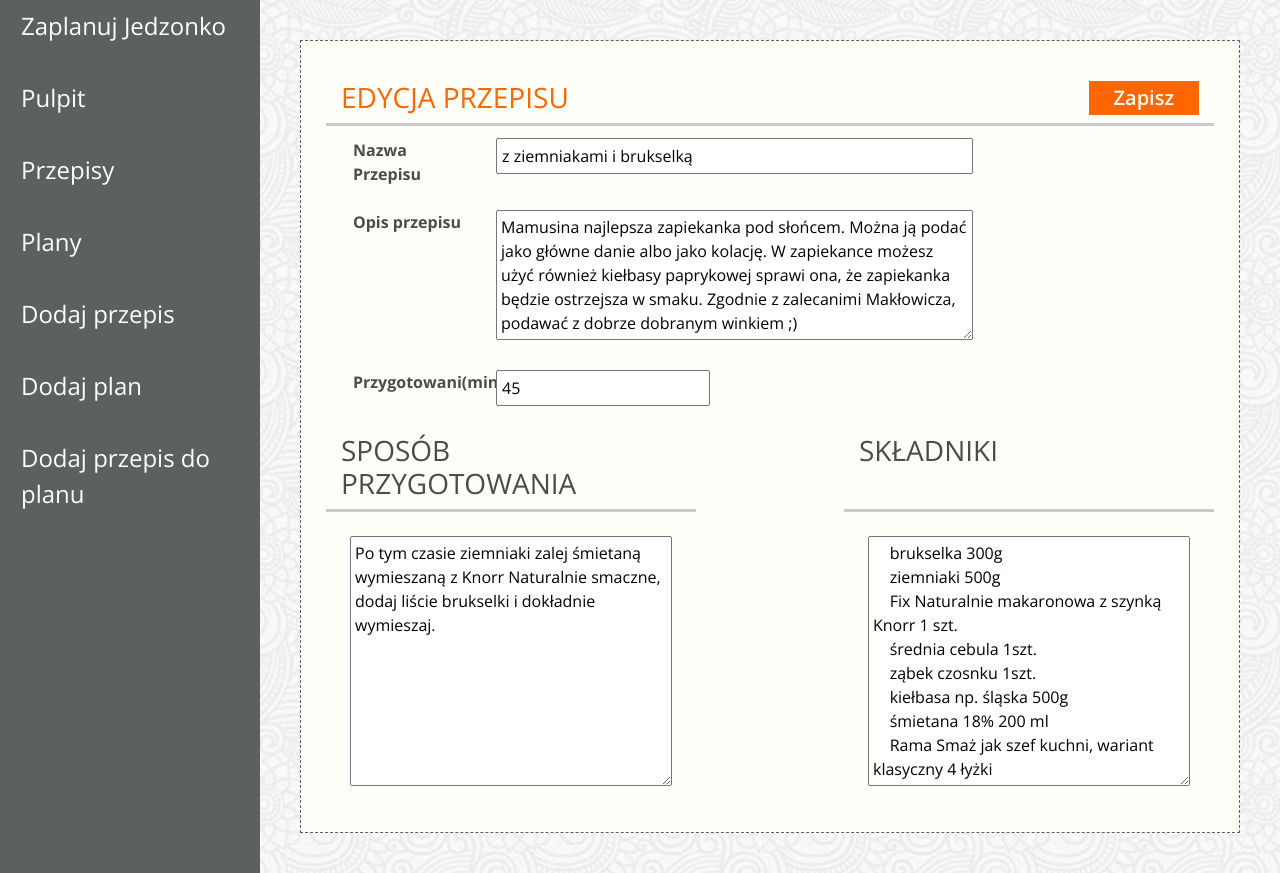
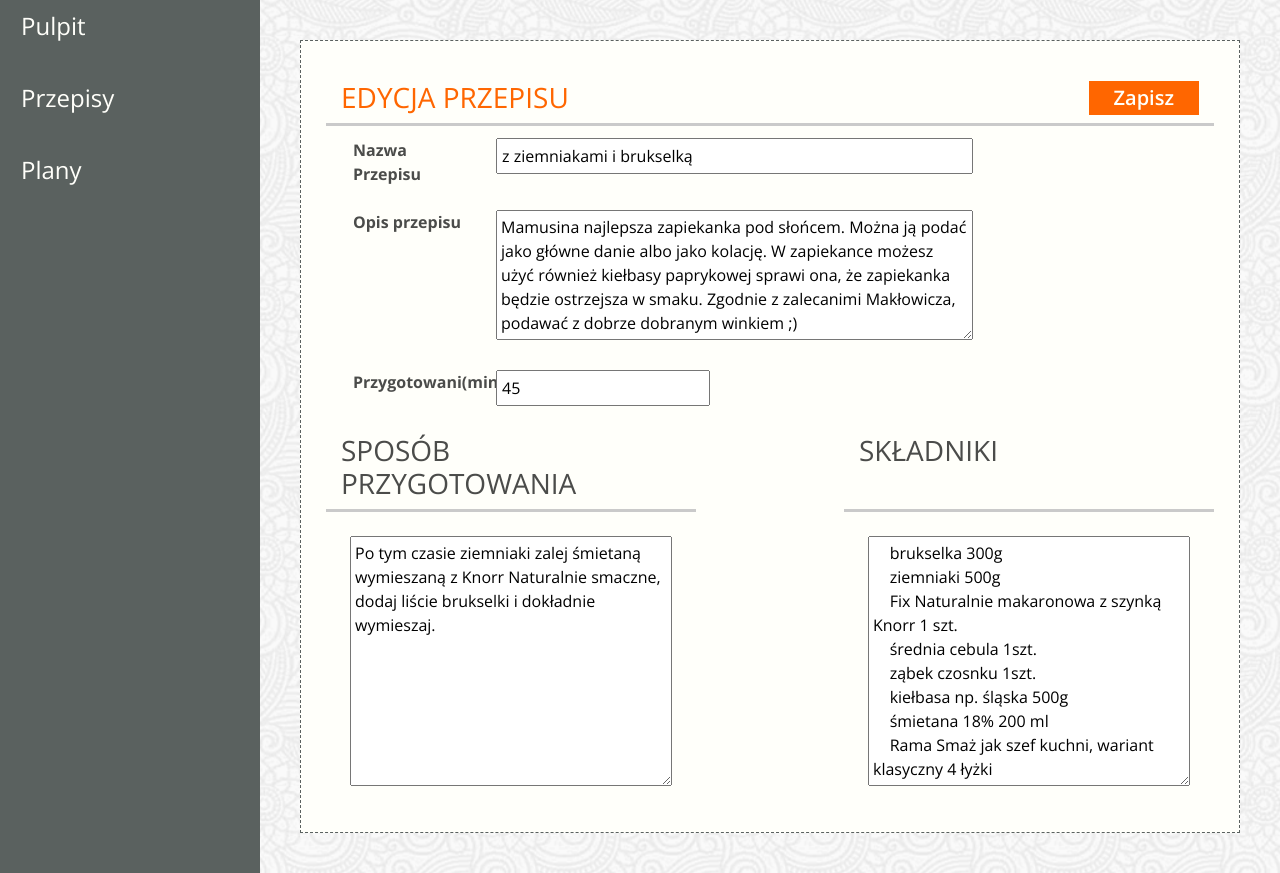
Before and after one commit to mateuszg1989/Jedzonko_scrum_project, a Django app: template jedzonko/templates/app-edit-recipe.html in a window 1280 px wide. Shown: the part 84-957 px from the top of the page. Run offline with Django 3.2, Linux system fonts and the light colour scheme; the template is opened without the code that fills it, so the values that code supplies are empty; some libraries are stand-ins or nearby versions; some web fonts are replaced.

Commit message:
poprawione 2.2 i zaczęte 2.5

```diff
--- a/jedzonko/templates/__base__.html
+++ b/jedzonko/templates/__base__.html
@@ -17,7 +17,7 @@
 <body>
     <header class="page-header">
         <nav class="navbar navbar-expand-lg justify-content-between">
-            <a href="/" class="navbar-brand main-logo main-logo-smaller">
+            <a href="{% url 'landing-page' %}" class="navbar-brand main-logo main-logo-smaller">
                 Zaplanuj <span>Jedzonko</span>
             </a>
          <div class="d-flex justify-content-around">
@@ -30,12 +30,6 @@
     <section class="dashboard-section">
         <div class="row dashboard-nowrap">
                 <ul class="nav flex-column long-bg">
-                        <li class="nav-item">
-                            <a class="nav-link" href="{% url 'landing-page' %}">
-                                <span>Zaplanuj Jedzonko</span>
-                                <i class="fas fa-angle-right"></i>
-                            </a>
-                        </li>
                         <li class="nav-item">
                             <a class="nav-link" href="{% url 'dashboard' %}">
                                 <span>Pulpit</span>
@@ -51,24 +45,6 @@
                         <li class="nav-item">
                             <a class="nav-link" href="{% url 'plans' %}">
                                 <span>Plany</span>
-                                <i class="fas fa-angle-right"></i>
-                            </a>
-                        </li>
-                        <li class="nav-item">
-                            <a class="nav-link" href="{% url 'add-recipe' %}">
-                                <span>Dodaj przepis</span>
-                                <i class="fas fa-angle-right"></i>
-                            </a>
-                        </li>
-                        <li class="nav-item">
-                            <a class="nav-link" href="{% url 'add-plan' %}">
-                                <span>Dodaj plan</span>
-                                <i class="fas fa-angle-right"></i>
-                            </a>
-                        </li>
-                        <li class="nav-item">
-                            <a class="nav-link" href="{% url 'add-recipe-to-plan' %}">
-                                <span>Dodaj przepis do planu</span>
                                 <i class="fas fa-angle-right"></i>
                             </a>
                         </li>
--- a/jedzonko/views.py
+++ b/jedzonko/views.py
@@ -27,7 +27,10 @@ class DashboardView(View):
     def get(self, request):
         recipes_number = Recipe.objects.count()
         plan_number = Plan.objects.count()
-        return render(request, "dashboard.html", {'recipes_number': recipes_number, 'plan_number': plan_number})
+        last_added_plan = Plan.objects.all().order_by('created')[0]
+        return render(request, "dashboard.html", {
+            'recipes_number': recipes_number, 'plan_number': plan_number, 'last_added_plan': last_added_plan
+                                                  })
 
 
 
```
Also changed, not shown: jedzonko/admin.py (+8 -1 lines), jedzonko/templates/dashboard.html (+23 -4 lines).
